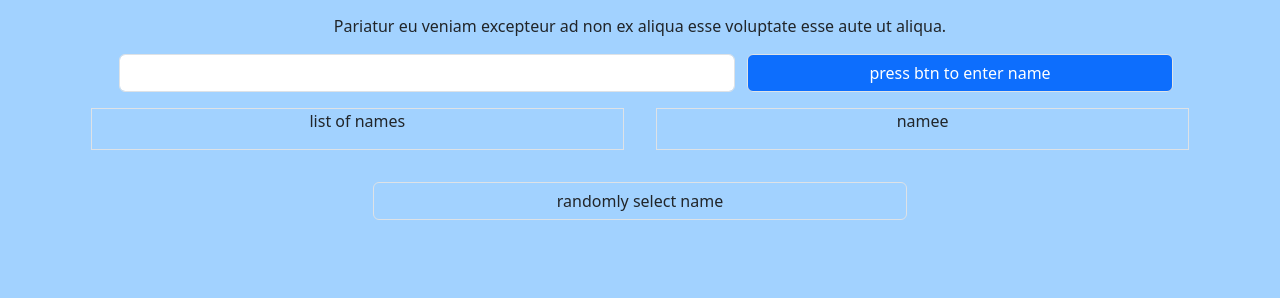
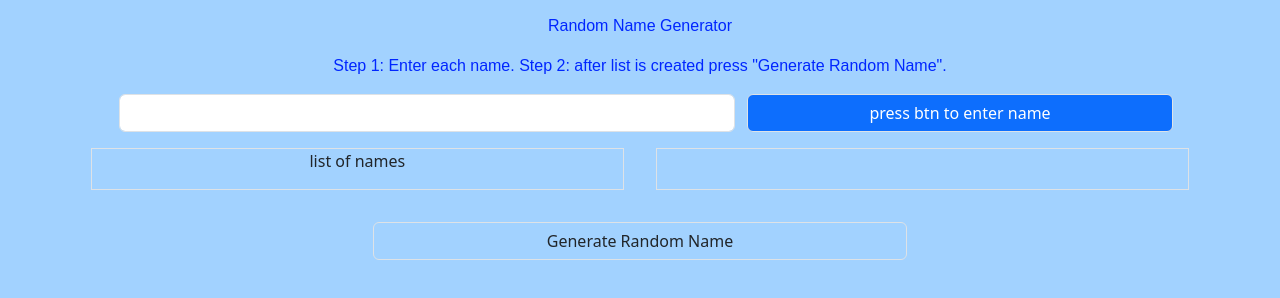
Before and after one commit to emmakoz15/March-site, a plain HTML site: page index.html in a window 1280 px wide. Shown: the part 106-404 px from the top of the page. Drawn offline with nearby package versions, Linux system fonts and the light colour scheme; a web font is replaced by a local one.

Commit message:
Finished

```diff
--- a/index.html
+++ b/index.html
@@ -1,7 +1,7 @@
 <!doctype html>
 <html lang="en">
     <head>
-        <title>Title</title>
+        <title>Lucky Me Lottery</title>
         <!-- Required meta tags -->
         <meta charset="utf-8" />
         <meta
@@ -31,8 +31,8 @@
 
         <!--directions-->
         <div class="  text-center">
-            <p>Pariatur eu veniam excepteur ad non ex aliqua esse voluptate esse aute ut aliqua.</p>
-        </div>
+            <p class="instruc"> Random Name Generator</p>
+            <p class="instruc"> Step 1: Enter each name. Step 2: after list is created press "Generate Random Name".
 
         <!--phase 2-->
         <div class=" row text-center justify-content-center">
@@ -46,21 +46,21 @@
             </button>
 
         <!--display list-->
-        <div class=" row justify-content-center">
-            <div id="listNameDisplay" class="col-5 m-3 text-center border d-100">
+        <div class=" row justify-content-center  text-center">
+            <div id="listNameDisplay" class="col-5 m-3 border d-100">
                 list of names <!--remove later-->
                 <ul id="nameList"></ul>
             </div>
             <!--display chosen name -->
-            <div id="randomName" class="col-5 m-3 text-center border d-100">
-                namee
+            <div id="randomName" class="col-5 m-3 row align-items-center justify-content-center border d-100">
+
             </div>
 
         </div>
         <!--btn to pick name-->
         <div class="row justify-content-center">
         <button id="pickRandomBtn" class="col-5 btn border m-3">
-            randomly select name
+            Generate Random Name
         </button>
     </div>
 <!--end container-->
@@ -83,6 +83,6 @@
         ></script>
         <!--my js-->
         <script src="script.js"></script>
-
+        <script src="https://cdn.jsdelivr.net/npm/canvas-confetti@1.6.0/dist/confetti.browser.min.js"></script>
     </body>
 </html>
--- a/script.js
+++ b/script.js
@@ -51,7 +51,6 @@ document.addEventListener('keypress', (event)=>{
     // event.keyCode or event.which  property will have the code of the pressed key
     let keyCode = event.key ? event.key : ''
 
-    // 13 points the enter key
     if(event.key === 'Enter') {
       // call click function of the buttonn
       addNameBtn.click();
@@ -75,6 +74,12 @@ function pickRandomName() {
 
     displayNames()
 
+// adds confetti after clicking rndm btn
+    confetti({
+        particleCount: 300,
+        spread: 200
+      });
+
 
 }
 
--- a/style.css
+++ b/style.css
@@ -11,3 +11,9 @@ html,
     text-decoration-line: underline;
 
 }
+
+.instruc{
+    color: #0026ff;
+    font-family: sans-serif;
+    font-weight: 100;
+}
```
